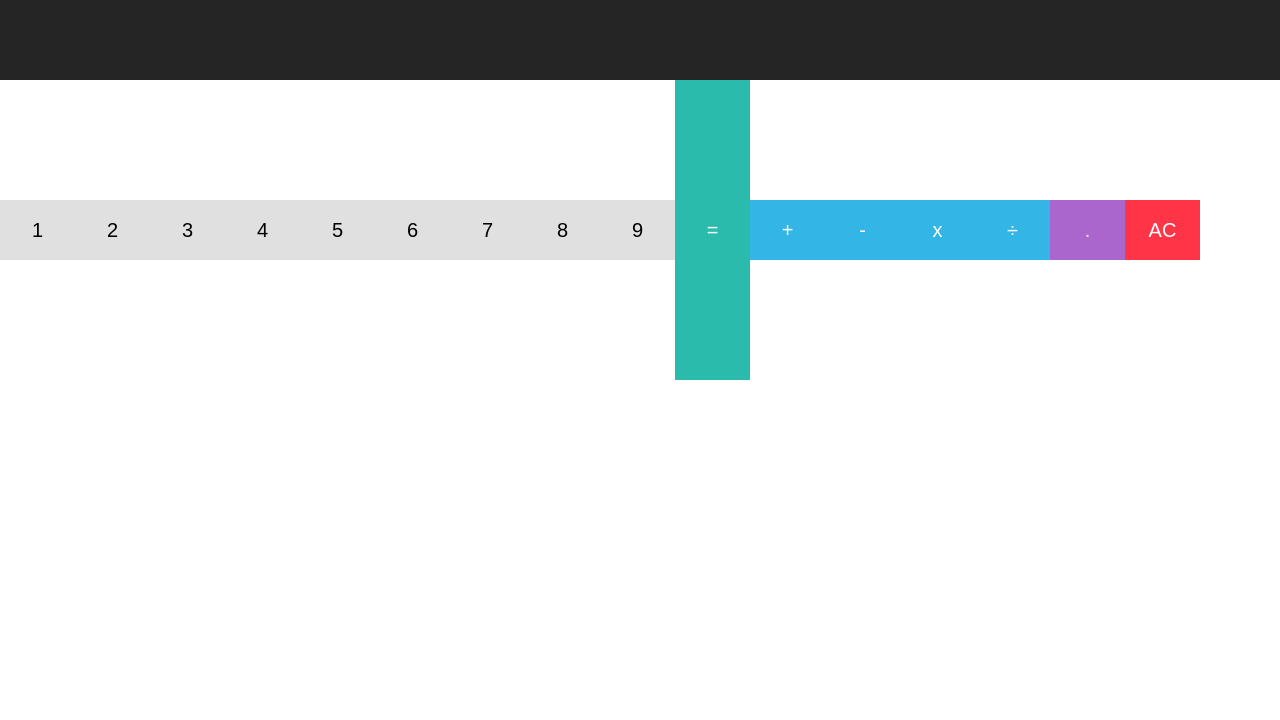
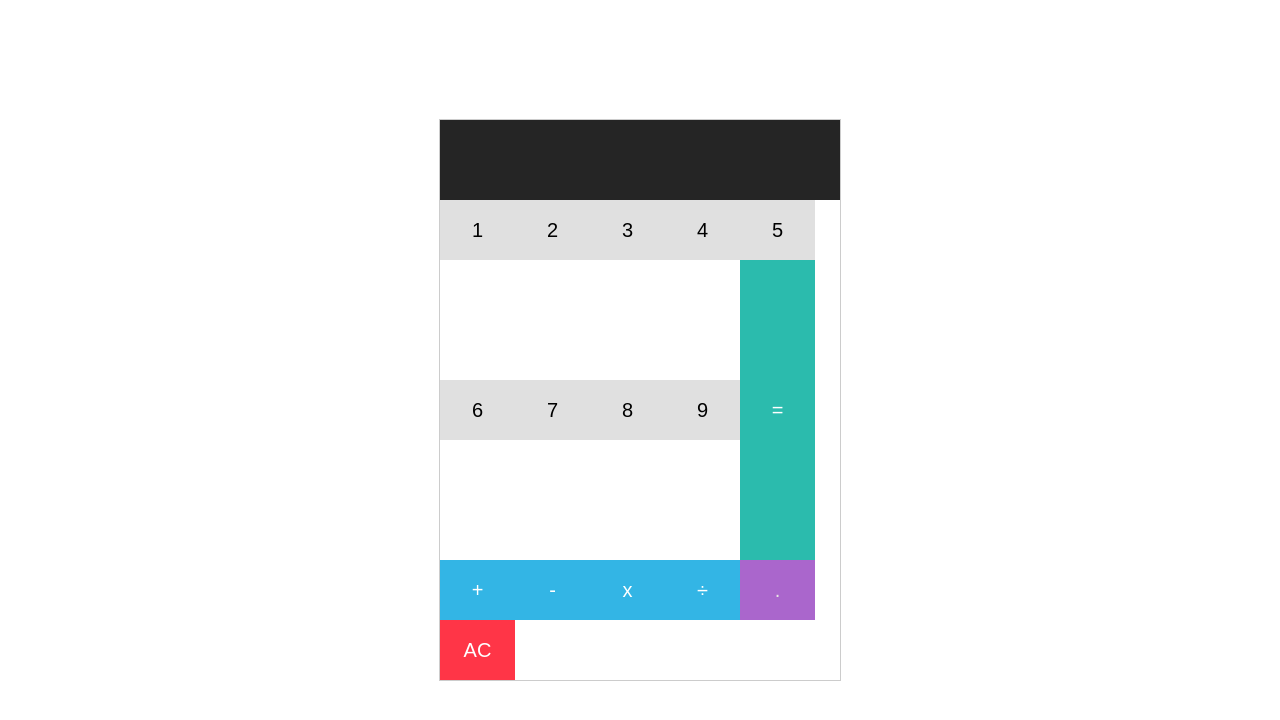
Before and after one commit to JakubBrandys/calculator_react, a React (Create React App) app: page / in a window 1280 px wide. Shown: the top 720 px of the page. Built offline with nearby package versions, Linux system fonts and the light colour scheme.

Commit message:
feat: create calculator style and add to calculator

```diff
--- a/src/components/Calculator/Calculator.js
+++ b/src/components/Calculator/Calculator.js
@@ -1,12 +1,13 @@
 import Keyboard from "../Keyboard/Keyboard";
 import Screen from "../Screen/Screen";
+import styled from "./Calculator.module.css";
 
 const Calculator = () => {
   return (
-    <>
+    <div className={styled.calculator}>
       <Screen/>
       <Keyboard/>
-    </>
+    </div>
   );
 };
 
--- /dev/null
+++ b/src/components/Calculator/Calculator.module.css
@@ -0,0 +1,8 @@
+.calculator {
+    border: 1px solid #ccc;
+    position: absolute;
+    top: 50%;
+    left: 50%;
+    transform: translate(-50%, -50%);
+    width: 400px;
+}
```
